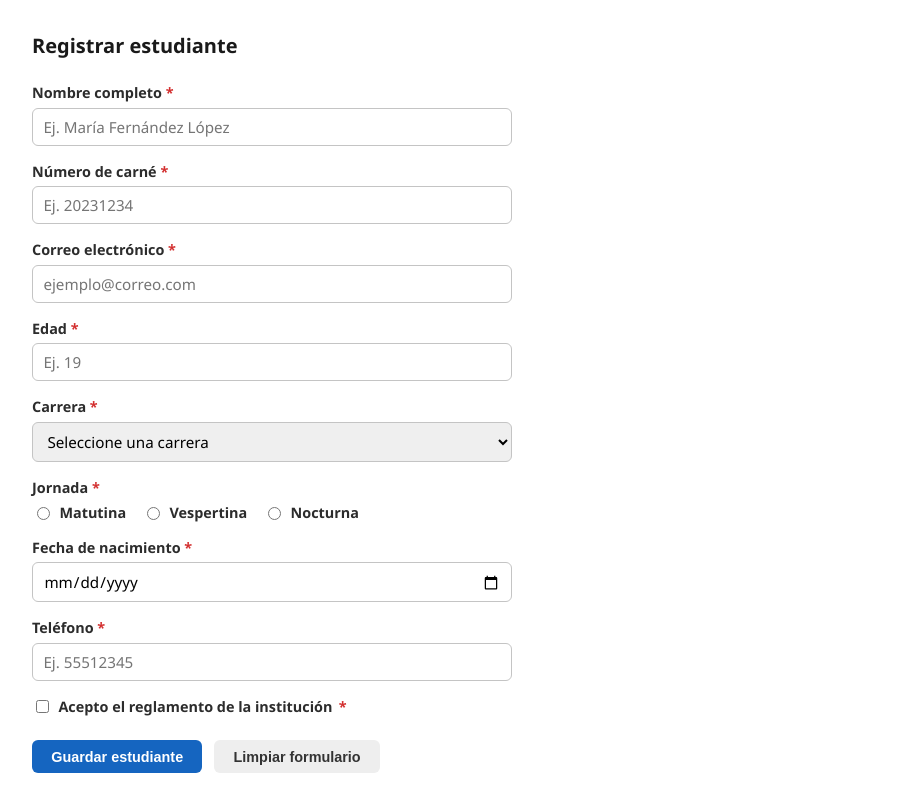
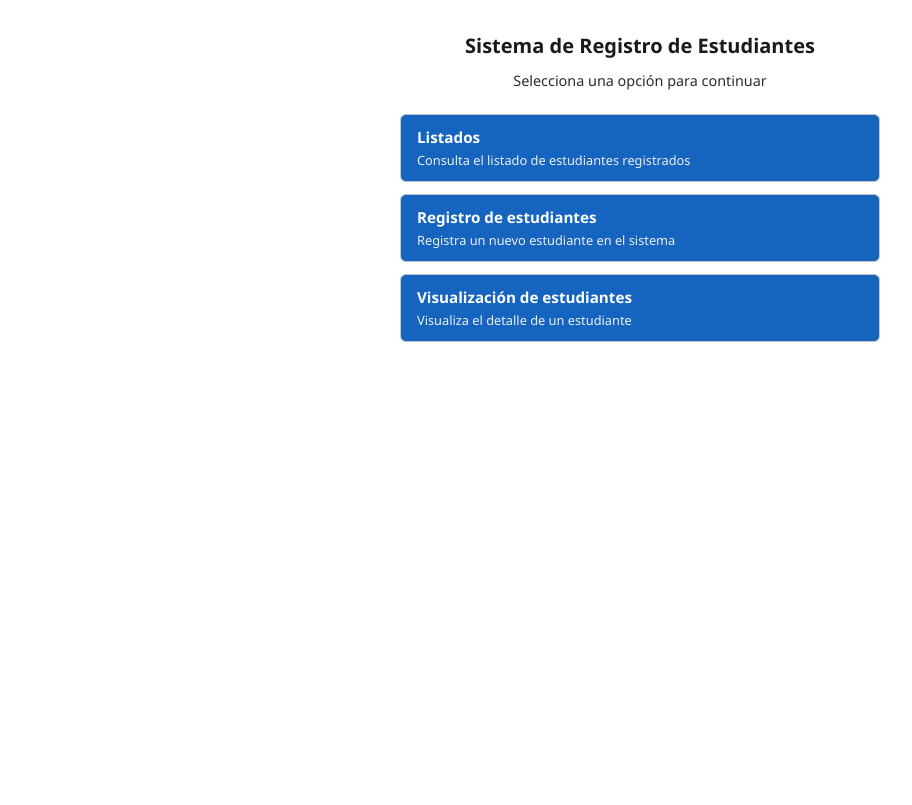
Before and after one commit to Ssantiago-2025522/Registro_de_estudiantes, an Angular app in the folder registro_estudiantes/: page / in a window 1280 px wide. Shown: the whole page, without its empty margins (0-912 px from the left). Built offline with nearby package versions, Linux system fonts and the light colour scheme.

Commit message:
se añadio la home

```diff
--- a/registro_estudiantes/src/app/app.html
+++ b/registro_estudiantes/src/app/app.html
@@ -1,3 +1 @@
-<app-formulario-estudiante></app-formulario-estudiante>
-
 <router-outlet />
--- a/registro_estudiantes/src/app/app.routes.ts
+++ b/registro_estudiantes/src/app/app.routes.ts
@@ -1,3 +1,9 @@
 import { Routes } from '@angular/router';
+import { HomeComponent } from './home/home';
+import { FormularioEstudianteComponent } from './formulario-estudiante/formulario-estudiante';
 
-export const routes: Routes = [];
+export const routes: Routes = [
+  { path: '', component: HomeComponent },
+  { path: 'registro', component: FormularioEstudianteComponent },
+  { path: '**', redirectTo: '' } // Redirección por defecto si la ruta no existe
+];
--- a/registro_estudiantes/src/app/app.ts
+++ b/registro_estudiantes/src/app/app.ts
@@ -1,10 +1,9 @@
 import { Component, signal } from '@angular/core';
 import { RouterOutlet } from '@angular/router';
-import { FormularioEstudianteComponent } from './formulario-estudiante/formulario-estudiante';
 
 @Component({
   selector: 'app-root',
-  imports: [RouterOutlet, FormularioEstudianteComponent],
+  imports: [RouterOutlet],
   templateUrl: './app.html',
   styleUrl: './app.scss'
 })
--- /dev/null
+++ b/registro_estudiantes/src/app/home/home.html
@@ -0,0 +1,23 @@
+<section class="home">
+
+  <h1>Sistema de Registro de Estudiantes</h1>
+  <p class="subtitulo">Selecciona una opción para continuar</p>
+
+  <div class="opciones">
+    <a routerLink="/listado" class="tarjeta">
+      <span class="tarjeta-titulo">Listados</span>
+      <span class="tarjeta-descripcion">Consulta el listado de estudiantes registrados</span>
+    </a>
+
+    <a routerLink="/registro" class="tarjeta">
+      <span class="tarjeta-titulo">Registro de estudiantes</span>
+      <span class="tarjeta-descripcion">Registra un nuevo estudiante en el sistema</span>
+    </a>
+
+    <a routerLink="/visualizacion" class="tarjeta">
+      <span class="tarjeta-titulo">Visualización de estudiantes</span>
+      <span class="tarjeta-descripcion">Visualiza el detalle de un estudiante</span>
+    </a>
+  </div>
+
+</section>
--- /dev/null
+++ b/registro_estudiantes/src/app/home/home.scss
@@ -0,0 +1,59 @@
+.home {
+  display: flex;
+  flex-direction: column;
+  align-items: center;
+  gap: 0.5rem;
+  max-width: 480px;
+  margin: 0 auto;
+  padding: 1.5rem;
+  font-family: 'Segoe UI', Arial, sans-serif;
+  text-align: center;
+}
+
+.home h1 {
+  margin: 0 0 0.25rem;
+  font-size: 1.25rem;
+  color: #1a1a1a;
+}
+
+.subtitulo {
+  margin: 0 0 1rem;
+  font-size: 0.9rem;
+  color: #2c2c2c;
+}
+
+.opciones {
+  display: flex;
+  flex-direction: column;
+  gap: 0.75rem;
+  width: 100%;
+}
+
+.tarjeta {
+  display: flex;
+  flex-direction: column;
+  gap: 0.25rem;
+  padding: 0.75rem 1rem;
+  border: 1px solid #c4c4c4;
+  border-radius: 6px;
+  background-color: #1565c0;
+  color: #fff;
+  text-decoration: none;
+  text-align: left;
+  transition: background-color 0.15s ease-in-out;
+}
+
+.tarjeta:hover {
+  background-color: #0d47a1;
+}
+
+.tarjeta-titulo {
+  font-weight: 600;
+  font-size: 0.95rem;
+}
+
+.tarjeta-descripcion {
+  font-weight: 400;
+  font-size: 0.8rem;
+  color: #eeeeee;
+}
--- /dev/null
+++ b/registro_estudiantes/src/app/home/home.ts
@@ -0,0 +1,11 @@
+import { Component } from '@angular/core';
+import { RouterLink } from '@angular/router';
+
+@Component({
+  selector: 'app-home',
+  standalone: true,
+  imports: [RouterLink],
+  templateUrl: './home.html',
+  styleUrls: ['./home.scss']
+})
+export class HomeComponent {}
```
Also changed, not shown: 1 other file (tests, documents, lock files or other folders).
